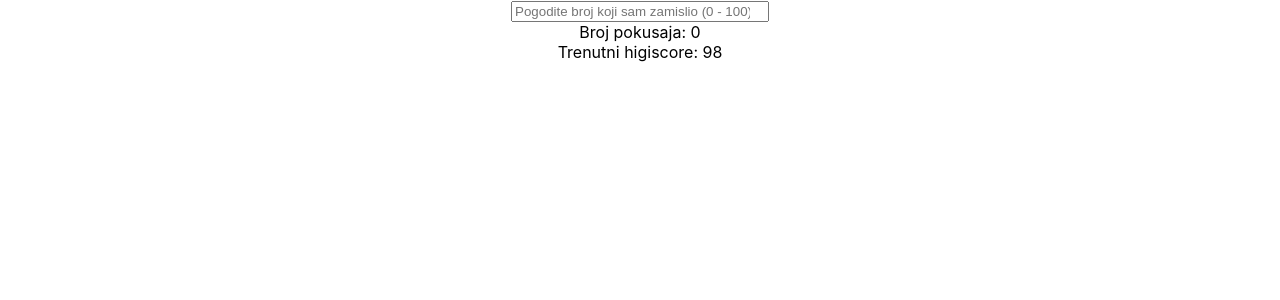
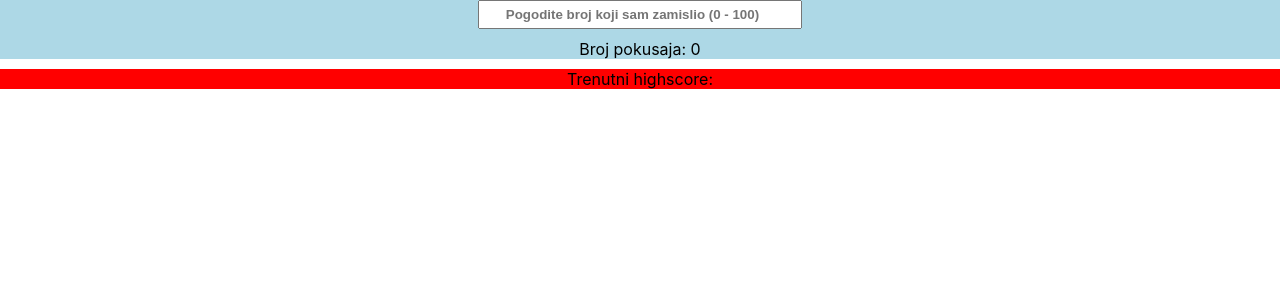
Before and after one commit to Durbaja/Pogadanje-brojeva, a React (Create React App) app: page / in a window 1280 px wide. Shown: the top 300 px of the page. Built offline with nearby package versions, Linux system fonts and the light colour scheme.

Commit message:
Commit-1

```diff
--- a/src/App.js
+++ b/src/App.js
@@ -1,24 +1,33 @@
 import React, { Component } from "react";
 import Highscore from "./components/Highscore";
 import Igrica from "./components/Igrica";
+import Clock from "./components/Clock";
 
 export default class App extends Component {
   constructor(props) {
     super(props);
     this.state = {
       highscore: 100,
-      zamisljeniBroj: 50,
+      brojPokusaja: 0,
+      feedback: "",
+      zamisljeniBroj: Math.floor(Math.random() * 101),
     };
-    setInterval(() => {
-      this.setState({ ...this.state, highscore: this.state.highscore - 1 });
-    }, 2500);
   }
+
+  promijeniStanje = () => {
+    this.setState({ ...this.state, brojPokusaja: this.state.brojPokusaja + 1 });
+  };
 
   render() {
     return (
       <div style={{ textAlign: "center" }}>
-        <Igrica />
-        <Highscore highscore={this.state.highscore} />
+        <Igrica
+          brojPokusaja={this.state.brojPokusaja}
+          zamisljeniBroj={this.state.zamisljeniBroj}
+          promijeniStanje={() => this.promijeniStanje()}
+        />
+        <Highscore />
+        {/* <Clock /> */}
       </div>
     );
   }
--- /dev/null
+++ b/src/components/Clock.js
@@ -0,0 +1,33 @@
+import React from "react";
+
+class Clock extends React.Component {
+  constructor(props) {
+    super(props);
+    this.state = { date: new Date() };
+  }
+
+  componentDidMount() {
+    this.timerID = setInterval(() => this.tick(), 1000);
+  }
+
+  componentWillUnmount() {
+    clearInterval(this.timerID);
+  }
+
+  tick() {
+    this.setState({
+      date: new Date(),
+    });
+  }
+
+  render() {
+    return (
+      <div style={{ backgroundColor: "yellow" }}>
+        <h1>Hello, World</h1>
+        <h2>It is {this.state.date.toLocaleDateString()}</h2>
+      </div>
+    );
+  }
+}
+
+export default Clock;
--- a/src/components/Highscore.js
+++ b/src/components/Highscore.js
@@ -1,7 +1,11 @@
 import React from "react";
 
-const Highscore = (props) => {
-  return <div>Trenutni higiscore: {props.highscore}</div>;
+const Highscore = ({ highscore }) => {
+  return (
+    <div style={{ backgroundColor: "red" }}>
+      Trenutni highscore: {highscore}
+    </div>
+  );
 };
 
 export default Highscore;
--- a/src/components/Igrica.js
+++ b/src/components/Igrica.js
@@ -1,43 +1,30 @@
 import React from "react";
 
-const Igrica = () => {
-  const zamisljeniBroj = Math.floor(Math.random() * 101);
-  let brojPokusaja = 0;
-
+const Igrica = ({ brojPokusaja, zamisljeniBroj, promijeniStanje }) => {
   function provjeriBroj(e) {
     e.preventDefault();
-
-    let feedback = document.getElementById("feedback");
-    let pokusaji = document.getElementById("pokusaji");
-
-    if (document.getElementById("unosBroja").value > zamisljeniBroj) {
-      brojPokusaja++;
-      feedback.innerHTML = "Vas broj je prevelik!";
-      pokusaji.innerHTML = "Broj pokusaja: " + brojPokusaja;
-    } else if (document.getElementById("unosBroja").value < zamisljeniBroj) {
-      brojPokusaja++;
-      feedback.innerHTML = "Vas broj je premal!";
-      pokusaji.innerHTML = "Broj pokusaja: " + brojPokusaja;
-    } else {
-      feedback.innerHTML =
-        "Cestitamo, pogodili ste borj iz " + brojPokusaja + "pokusaja";
-      pokusaji.innerHTML = "";
-      feedback.style.color = "red";
-    }
+    let uneseniBroj = e.target.childNodes[0].value;
+    promijeniStanje();
   }
 
   return (
-    <div>
+    <div style={{ backgroundColor: "lightblue" }}>
       <form onSubmit={provjeriBroj}>
         <input
-          style={{ width: "250px", textAlign: "center" }}
+          style={{
+            width: "300px",
+            textAlign: "center",
+            marginBottom: "10px",
+            padding: "5px 10px",
+            fontWeight: "bold",
+          }}
           type="number"
           id="unosBroja"
           placeholder="Pogodite broj koji sam zamislio (0 - 100)"
         ></input>
       </form>
-      <div id="pokusaji">Broj pokusaja: 0</div>
-      <div id="feedback"></div>
+      <div id="pokusaji">Broj pokusaja: {brojPokusaja}</div>
+      <div style={{ marginBottom: "10px" }} id="feedback"></div>
     </div>
   );
 };
```
Also changed, not shown: src/index.js (+7 -8 lines).
